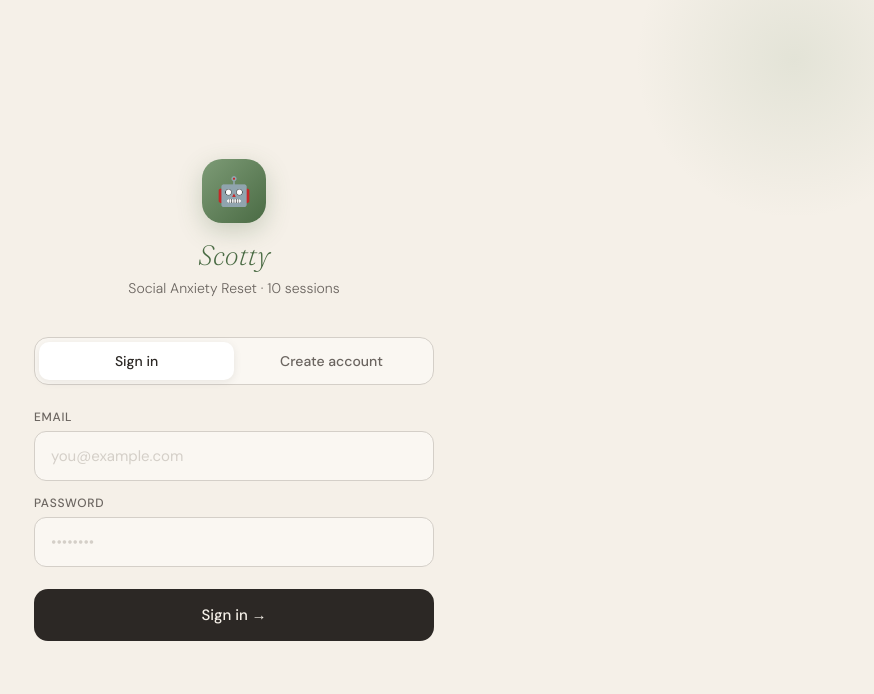
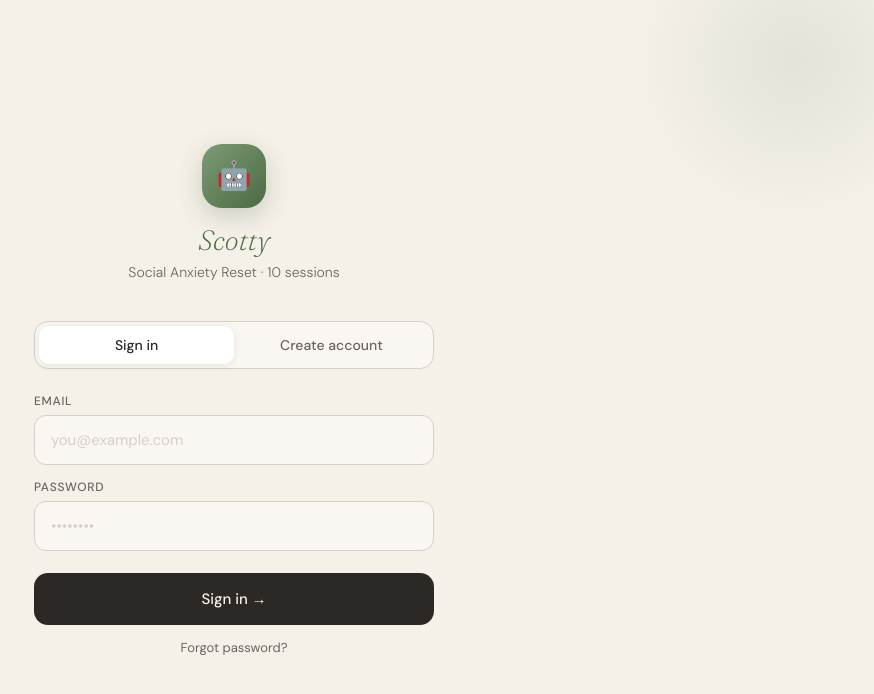
Before and after one commit to Tammy0525/scottybot, a Flask app: page / in a window 1280 px wide. Shown: the top 694 px of the page, without its empty margins (406-1280 px from the left). Run offline with Flask 3, Linux system fonts and the light colour scheme.

Commit message:
Add forgot password UI: link, form, JS functions

```diff
--- a/templates/index.html
+++ b/templates/index.html
@@ -34,6 +34,13 @@ body{background:var(--cream);font-family:'DM Sans',sans-serif;font-weight:300;co
 .btn-primary:active{transform:scale(0.98);}
 .btn-primary:disabled{opacity:0.5;cursor:not-allowed;}
 .auth-error{background:rgba(196,123,90,0.1);border:1px solid rgba(196,123,90,0.3);color:var(--terra);border-radius:10px;padding:10px 14px;font-size:13px;margin-bottom:12px;display:none;}
+.auth-success{background:rgba(125,155,118,0.1);border:1px solid rgba(125,155,118,0.3);color:var(--sage-dark);border-radius:10px;padding:10px 14px;font-size:13px;margin-bottom:12px;display:none;}
+.forgot-link{display:block;text-align:center;margin-top:14px;font-size:13px;color:var(--stone);cursor:pointer;background:none;border:none;font-family:'DM Sans',sans-serif;width:100%;transition:color 0.2s;}
+.forgot-link:hover{color:var(--sage-dark);}
+.reset-back{display:flex;align-items:center;gap:6px;font-size:13px;color:var(--stone);cursor:pointer;background:none;border:none;font-family:'DM Sans',sans-serif;margin-bottom:20px;padding:0;transition:color 0.2s;}
+.reset-back:hover{color:var(--sage-dark);}
+.reset-title{font-family:'Fraunces',serif;font-size:22px;font-weight:200;color:var(--charcoal);margin-bottom:6px;}
+.reset-sub{font-size:13px;color:var(--stone);line-height:1.6;margin-bottom:20px;}
 #screen-onboard{padding:48px 24px 80px;max-width:520px;margin:0 auto;}
 .onboard-step{display:none;animation:fadeUp 0.4s ease;}.onboard-step.active{display:block;}
 .onboard-eyebrow{font-size:11px;letter-spacing:0.14em;text-transform:uppercase;color:var(--sage);font-weight:500;margin-bottom:8px;}
@@ -221,16 +228,27 @@ body{background:var(--cream);font-family:'DM Sans',sans-serif;font-weight:300;co
       <button class="auth-tab" onclick="switchTab('register', this)">Create account</button>
     </div>
     <div id="auth-error" class="auth-error"></div>
+    <div id="auth-success" class="auth-success"></div>
     <div id="form-login" class="auth-form active">
       <div class="field"><label>Email</label><input type="email" id="login-email" placeholder="you@example.com" autocomplete="email"></div>
       <div class="field"><label>Password</label><input type="password" id="login-password" placeholder="••••••••" autocomplete="current-password"></div>
       <button class="btn-primary" onclick="doLogin()">Sign in →</button>
+      <button class="forgot-link" onclick="showForgot()">Forgot password?</button>
     </div>
     <div id="form-register" class="auth-form">
       <div class="field"><label>Your name</label><input type="text" id="reg-name" placeholder="What should Scotty call you?"></div>
       <div class="field"><label>Email</label><input type="email" id="reg-email" placeholder="you@example.com" autocomplete="email"></div>
       <div class="field"><label>Password</label><input type="password" id="reg-password" placeholder="At least 8 characters" autocomplete="new-password"></div>
       <button class="btn-primary" onclick="doRegister()">Create my space →</button>
+    </div>
+    <div id="form-reset" class="auth-form">
+      <button class="reset-back" onclick="backToLogin()">← Back to sign in</button>
+      <div class="reset-title">Reset your <em style="font-style:italic;color:var(--sage-dark)">password</em></div>
+      <div class="reset-sub">Enter your email and choose a new password.</div>
+      <div class="field"><label>Email</label><input type="email" id="reset-email" placeholder="you@example.com" autocomplete="email"></div>
+      <div class="field"><label>New password</label><input type="password" id="reset-password" placeholder="At least 8 characters" autocomplete="new-password"></div>
+      <div class="field"><label>Confirm password</label><input type="password" id="reset-confirm" placeholder="Same again" autocomplete="new-password"></div>
+      <button class="btn-primary" onclick="doResetPassword()">Update password →</button>
     </div>
   </div>
 </div>
@@ -482,6 +500,65 @@ function switchTab(tab, el) {
   el.classList.add('active');
   document.getElementById('form-' + tab).classList.add('active');
   document.getElementById('auth-error').style.display = 'none';
+  document.getElementById('auth-success').style.display = 'none';
+  document.querySelector('.auth-tabs').style.display = 'flex';
+}
+
+function showForgot() {
+  document.querySelectorAll('.auth-tab').forEach(t => t.classList.remove('active'));
+  document.querySelectorAll('.auth-form').forEach(f => f.classList.remove('active'));
+  document.querySelector('.auth-tabs').style.display = 'none';
+  document.getElementById('auth-error').style.display = 'none';
+  document.getElementById('auth-success').style.display = 'none';
+  document.getElementById('form-reset').classList.add('active');
+  document.getElementById('reset-email').value = document.getElementById('login-email').value || '';
+  document.getElementById('reset-password').value = '';
+  document.getElementById('reset-confirm').value = '';
+}
+
+function backToLogin() {
+  document.querySelector('.auth-tabs').style.display = 'flex';
+  document.querySelectorAll('.auth-form').forEach(f => f.classList.remove('active'));
+  document.getElementById('form-login').classList.add('active');
+  document.querySelectorAll('.auth-tab').forEach((t, i) => t.classList.toggle('active', i === 0));
+  document.getElementById('auth-error').style.display = 'none';
+  document.getElementById('auth-success').style.display = 'none';
+}
+
+async function doResetPassword() {
+  const email = document.getElementById('reset-email').value.trim();
+  const password = document.getElementById('reset-password').value;
+  const confirm = document.getElementById('reset-confirm').value;
+  const err = document.getElementById('auth-error');
+  const suc = document.getElementById('auth-success');
+  err.style.display = 'none';
+  suc.style.display = 'none';
+
+  if (!email) { err.innerText = 'Please enter your email.'; err.style.display = 'block'; return; }
+  if (password.length < 8) { err.innerText = 'Password must be at least 8 characters.'; err.style.display = 'block'; return; }
+  if (password !== confirm) { err.innerText = "Passwords don't match — try again."; err.style.display = 'block'; return; }
+
+  const btn = document.querySelector('#form-reset .btn-primary');
+  btn.disabled = true; btn.textContent = 'Updating...';
+
+  const res = await fetch('/api/reset-password', {
+    method: 'POST',
+    headers: { 'Content-Type': 'application/json' },
+    body: JSON.stringify({ email, password })
+  });
+  const data = await res.json().catch(() => ({}));
+
+  btn.disabled = false; btn.textContent = 'Update password →';
+
+  if (res.ok) {
+    suc.innerText = 'Password updated! Sign in with your new password.';
+    suc.style.display = 'block';
+    document.getElementById('login-email').value = email;
+    setTimeout(() => backToLogin(), 2000);
+  } else {
+    err.innerText = data.error || 'Something went wrong. Try again.';
+    err.style.display = 'block';
+  }
 }
 
 async function doLogin() {
```
